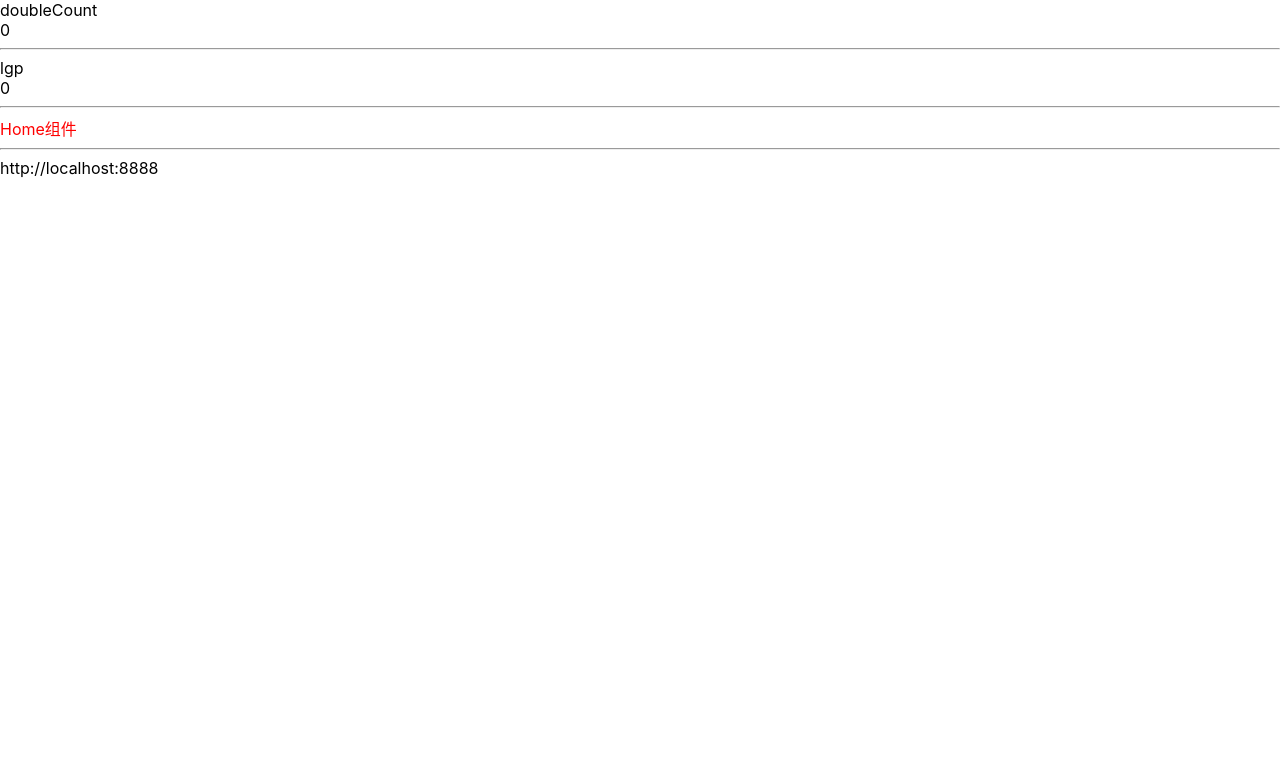
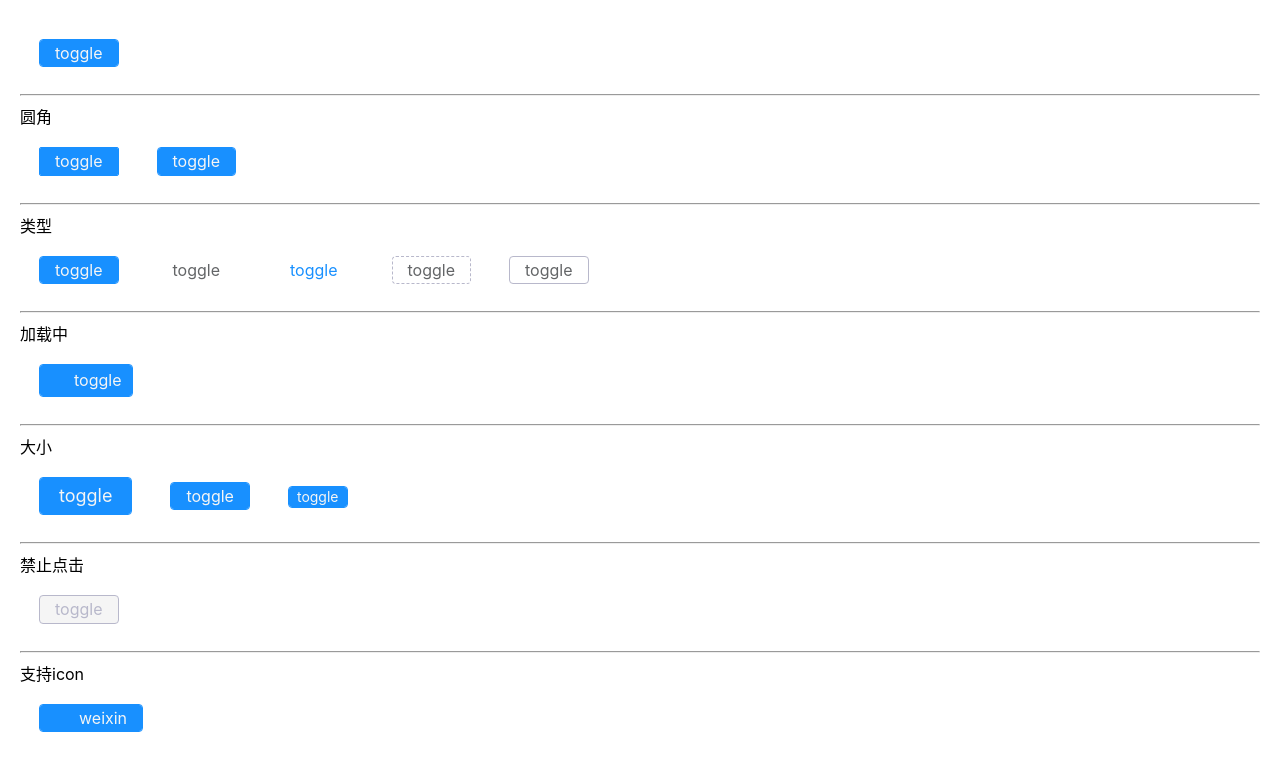
Before and after one commit to leigp555/hut-ui, a Vue app: page /#/ in a window 1280 px wide. Shown: the top 770 px of the page. Built offline with nearby package versions, Linux system fonts and the light colour scheme.

Commit message:
feat: 完成button组件

```diff
--- a/package.json
+++ b/package.json
@@ -45,6 +45,7 @@
     "nprogress": "^0.2.0",
     "pinia": "^2.0.14",
     "qs": "^6.10.3",
+    "vite-plugin-svg-icons": "^2.0.1",
     "vue": "^3.2.6",
     "vue-router": "^4.1.5"
   },
--- a/src/App.vue
+++ b/src/App.vue
@@ -1,46 +1,9 @@
 <template>
-  <div>doubleCount</div>
-  <div>{{ xx }}</div>
-  <hr />
-  <div>{{ name }}</div>
-  <div>{{ doubleCount }}</div>
-  <hr />
-  <router-view />
-  <hr />
-  <div>{{ env }}</div>
-  <div>{{ content }}</div>
+  <div>
+    <ButtonEg />
+  </div>
 </template>
 
 <script setup lang="ts">
-import { computed, ref } from 'vue'
-import { storeToRefs } from 'pinia'
-import { useCounterStore } from '@/store'
-
-const env = import.meta.env.VITE_BASE_URL
-const content = ref<string>('')
-
-const store = useCounterStore()
-// 获取state 方法一
-const xx = computed(() => store.doubleCount)
-// 获取state 结构state 方法二
-const { name, doubleCount } = storeToRefs(store)
-
-// //修改state数据 方法一
-// store.counter++
-// //修改多个数据 方法二
-// store.$patch({
-//   name:"xxx",
-//   doubleCount+=1
-// })
-// //修改多个数据 方法三
-// store.$patch(state=>{
-//   state.name='xxx'
-//   state.doubleCount+=1
-//   state.arr.push(2)
-// })
-// //修改多个数据 方法四
-// //将操作封装到一个函数里面然后调用即可
-// store.changeState()
-// //您可以通过调用store 上的方法将状态重置为其初始值：$reset()
-// store.$reset()
+import ButtonEg from '@/eg/ButtonEg.vue'
 </script>
--- /dev/null
+++ b/src/eg/ButtonEg.vue
@@ -0,0 +1,64 @@
+<template>
+  <div class="test">
+    <Button @click="toggle">toggle</Button>
+
+    <hr />
+    <div>圆角</div>
+    <Button :radius="false">toggle</Button>
+    <Button radius>toggle</Button>
+
+    <hr />
+    <div>类型</div>
+
+    <Button type="primary">toggle</Button>
+    <Button type="text">toggle</Button>
+    <Button type="link">toggle</Button>
+    <Button type="dashed">toggle</Button>
+    <Button type="default">toggle</Button>
+
+    <hr />
+
+    <div>加载中</div>
+    <Button loading>toggle</Button>
+
+    <hr />
+
+    <div>大小</div>
+    <Button size="big">toggle</Button>
+    <Button size="normal">toggle</Button>
+    <Button size="small">toggle</Button>
+
+    <hr />
+
+    <div>禁止点击</div>
+    <Button disabled>toggle</Button>
+
+    <hr />
+
+    <div>支持icon</div>
+    <Button>
+      <template #icon>
+        <SvgIcon name="weixin" width="1em" height="1em" />
+      </template>
+      weixin</Button
+    >
+  </div>
+</template>
+
+<script setup lang="ts">
+import Button from '@/lib/Button/Button.vue'
+import SvgIcon from '@/lib/common/SvgIcon.vue'
+
+const toggle = () => {
+  console.log('点击了')
+}
+</script>
+
+<style lang="scss" scoped>
+.test {
+  padding: 20px;
+}
+button {
+  margin: 20px;
+}
+</style>
--- /dev/null
+++ b/src/lib/Button/Button.vue
@@ -0,0 +1,36 @@
+<template>
+  <button
+    class="ui-button"
+    :class="{ radius, disabled, [size]: true, [type]: true, loading }"
+  >
+    <slot name="icon" />
+    <span class="ui-button-icon" v-if="loading">
+      <SvgIcon name="loading" width="1em" height="1em" fill="#eff7ff" /></span
+    ><slot />
+  </button>
+</template>
+
+<script setup lang="ts">
+import { toRefs, withDefaults } from 'vue'
+import SvgIcon from '@/lib/common/SvgIcon.vue'
+
+type Props = {
+  radius?: boolean
+  disabled?: boolean
+  size?: 'big' | 'normal' | 'small'
+  type?: 'primary' | 'text' | 'link' | 'dashed' | 'default'
+  loading?: boolean
+}
+const props = withDefaults(defineProps<Props>(), {
+  radius: true,
+  disabled: false,
+  size: 'normal',
+  type: 'primary',
+  loading: false
+})
+const { radius, disabled, size, type, loading } = toRefs(props)
+</script>
+
+<style lang="scss">
+@import './index.scss';
+</style>
--- /dev/null
+++ b/src/lib/Button/index.scss
@@ -0,0 +1,129 @@
+$normal_color: #1890ff;
+$default_font_color: #636567;
+$white: #ffffff;
+$font_color: #f5f5f5;
+$disable_color: #b8b8cb;
+.ui-button {
+  &:hover {
+    border: none;
+    outline: none;
+    box-shadow: none;
+  }
+  &.primary {
+    background-color: $normal_color;
+    color: $font_color;
+    outline: 1px solid $normal_color;
+    &:hover {
+      outline: 1px solid $normal_color;
+      background-color: lighten($normal_color, 10);
+    }
+    &.disabled {
+      background-color: $font_color;
+      color: $disable_color;
+      outline: 1px solid $disable_color;
+      &:hover {
+      }
+    }
+  }
+  &.default {
+    background-color: $white;
+    color: $default_font_color;
+    outline: 1px solid $disable_color;
+    &:hover {
+      outline: 1px solid $normal_color;
+      color: $normal_color;
+    }
+    &.disabled {
+      background-color: $font_color;
+      color: $disable_color;
+      &:hover {
+      }
+    }
+  }
+  &.text {
+    background-color: $white;
+    color: $default_font_color;
+    &:hover {
+      -webkit-filter: brightness(95%);
+    }
+    &.disabled {
+      background-color: $font_color;
+      color: $disable_color;
+      outline: 1px solid $disable_color;
+      &:hover {
+      }
+    }
+
+  }
+  &.dashed {
+    background-color: $white;
+    color: $default_font_color;
+    outline: 1px dashed $disable_color;
+    &:hover {
+      color: $normal_color;
+      outline: 1px dashed $normal_color;
+    }
+    &.disabled {
+      background-color: $font_color;
+      color: $disable_color;
+      outline: 1px solid $disable_color;
+      &:hover {
+      }
+    }
+  }
+  &.link {
+    background-color: inherit;
+    color: $normal_color;
+    &.disabled {
+      color: $disable_color;
+    }
+  }
+  border: none;
+  outline: none;
+  box-shadow: none;
+  display: inline-flex;
+  justify-content: center;
+  align-items: center;
+  gap: 8px;
+  padding: 4px 15px;
+  transition: all 250ms;
+  border-radius: 1px;
+  & > .ui-button-icon {
+    display: flex;
+    align-items: center;
+    justify-content: center;
+    animation: ui-button-icon-action infinite 1s linear;
+  }
+  &.big {
+    padding: 8px 19px;
+    font-size: 18px;
+  }
+  &.normal {
+    padding: 4px 15px;
+    font-size: 16px;
+  }
+  &.small {
+    padding: 2px 8px;
+    font-size: 14px;
+  }
+  &.loading {
+    padding: 6px 10px;
+  }
+  &.disabled {
+    cursor: not-allowed;
+  }
+  cursor: pointer;
+  &.radius {
+    border-radius: 3px;
+  }
+  white-space: nowrap;
+}
+
+@keyframes ui-button-icon-action {
+  0% {
+    transform: rotate(0);
+  }
+  100% {
+    transform: rotate(360deg);
+  }
+}
--- /dev/null
+++ b/src/lib/common/SvgIcon.vue
@@ -0,0 +1,31 @@
+<template>
+  <svg aria-hidden="true" class="ui-svg" :width="width" :height="height">
+    <use :xlink:href="symbolId" :fill="fill" />
+  </svg>
+</template>
+
+<script lang="ts" setup>
+import { computed, toRefs, withDefaults } from 'vue'
+
+const props = withDefaults(
+  defineProps<{
+    name: string
+    fill?: string
+    width?: string
+    height?: string
+  }>(),
+  {
+    width: '1em',
+    height: '1em'
+  }
+)
+const { width, height } = toRefs(props)
+const symbolId = computed(() => `#icon-${props.name}`)
+</script>
+
+<style lang="scss">
+.ui-svg {
+  vertical-align: middle;
+  overflow: hidden;
+}
+</style>
--- a/src/main.ts
+++ b/src/main.ts
@@ -8,6 +8,7 @@ import router from '@/router/index'
 import '@/style/global.scss'
 import '@/style/reset.scss'
 import '@/style/font.css'
+import 'virtual:svg-icons-register'
 
 const app = createApp(App)
 app.use(router).use(createPinia()).mount('#app')
--- a/tsconfig.json
+++ b/tsconfig.json
@@ -9,7 +9,7 @@
     "resolveJsonModule": true,
     "esModuleInterop": true,
     "lib": ["esnext", "dom"],
-    "types": ["vite/client", "jest"],
+    "types": ["vite/client", "jest","vite-plugin-svg-icons/client"],
     "baseUrl": "src",
     "paths": {
       "@/*": ["./*"]
--- a/vite.config.ts
+++ b/vite.config.ts
@@ -1,9 +1,11 @@
 import { defineConfig } from 'vite'
 import vue from '@vitejs/plugin-vue'
+
 // 如果编辑器提示 path 模块找不到，则可以安装一下 @types/node -> npm i @types/node -D
-import { resolve } from 'path'
+import path, { resolve } from 'path'
 import { viteMockServe } from 'vite-plugin-mock'
 import viteCompression from 'vite-plugin-compression'
+import { createSvgIconsPlugin } from 'vite-plugin-svg-icons'
 
 export default defineConfig({
   plugins: [
@@ -12,7 +14,14 @@ export default defineConfig({
       // default
       mockPath: 'mock'
     }),
-    viteCompression()
+    viteCompression(),
+    createSvgIconsPlugin({
+      // 指定需要缓存的图标文件夹
+      iconDirs: [path.resolve(process.cwd(), 'src/lib/icons')],
+      // 指定symbolId格式
+      symbolId: 'icon-[name]',
+      inject: 'body-first'
+    })
   ],
   resolve: {
     alias: {
```
Also changed, not shown: src/utils/axios.ts (+7 -8 lines), 1 other file (tests, documents, lock files or other folders).
